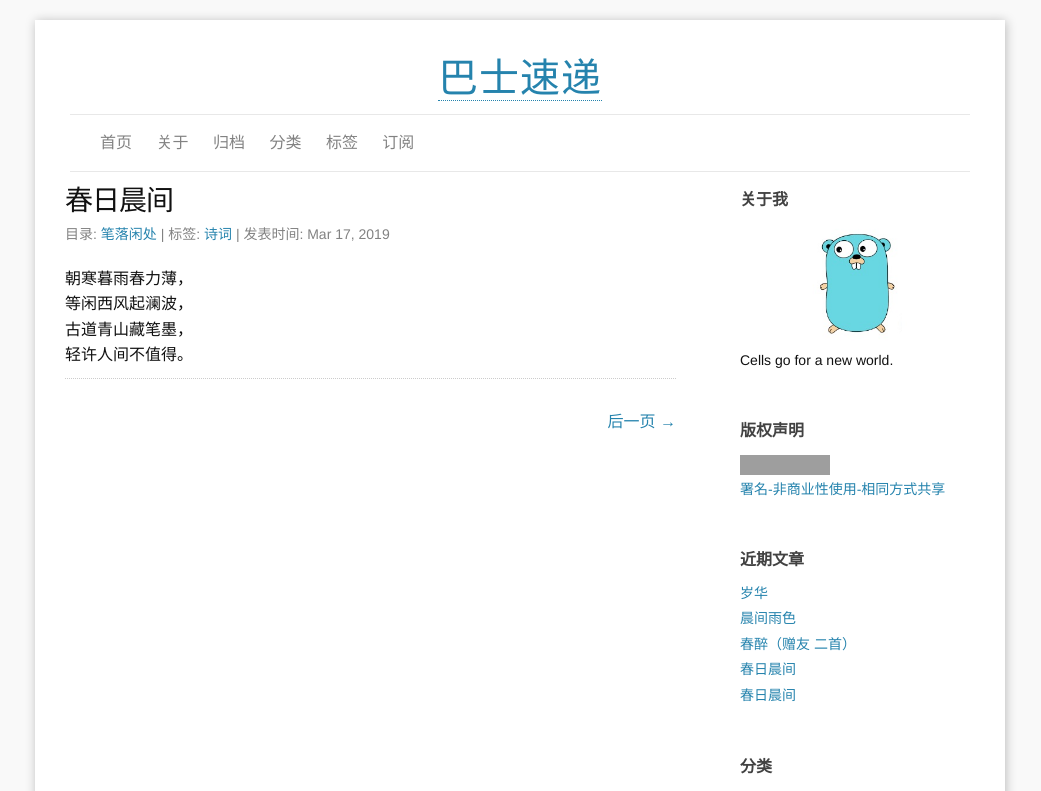
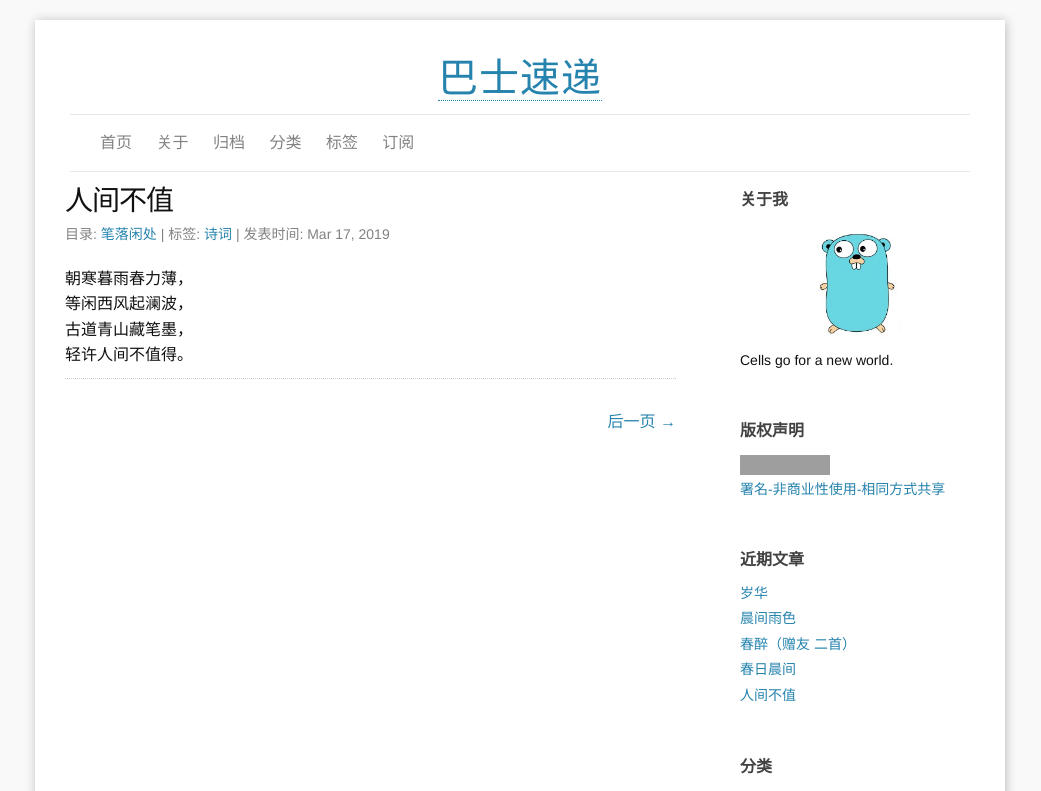
Before and after one commit to cellsgo/cellsgo.github.io, a Jekyll site: the page built from _posts/2019-3-17-人间不值.md, in a window 1280 px wide. Shown: the top 791 px of the page, without its empty margins (120-1161 px from the left). Built offline with Jekyll 4.4.1, drawn with Linux system fonts in a browser that asks for light colours; comment, search, counter and statistics services are not loaded; grey boxes are pictures that could not be loaded.

Commit message:
Update 2019-3-17-人间不值.md

```diff
--- a/_posts/2019-3-17-人间不值.md
+++ b/_posts/2019-3-17-人间不值.md
@@ -1,6 +1,6 @@
 ---
 layout: post
-title: 春日晨间
+title: 人间不值
 modified: 2019-3-17 21:18
 categories: [笔落闲处]
 tags:
```
